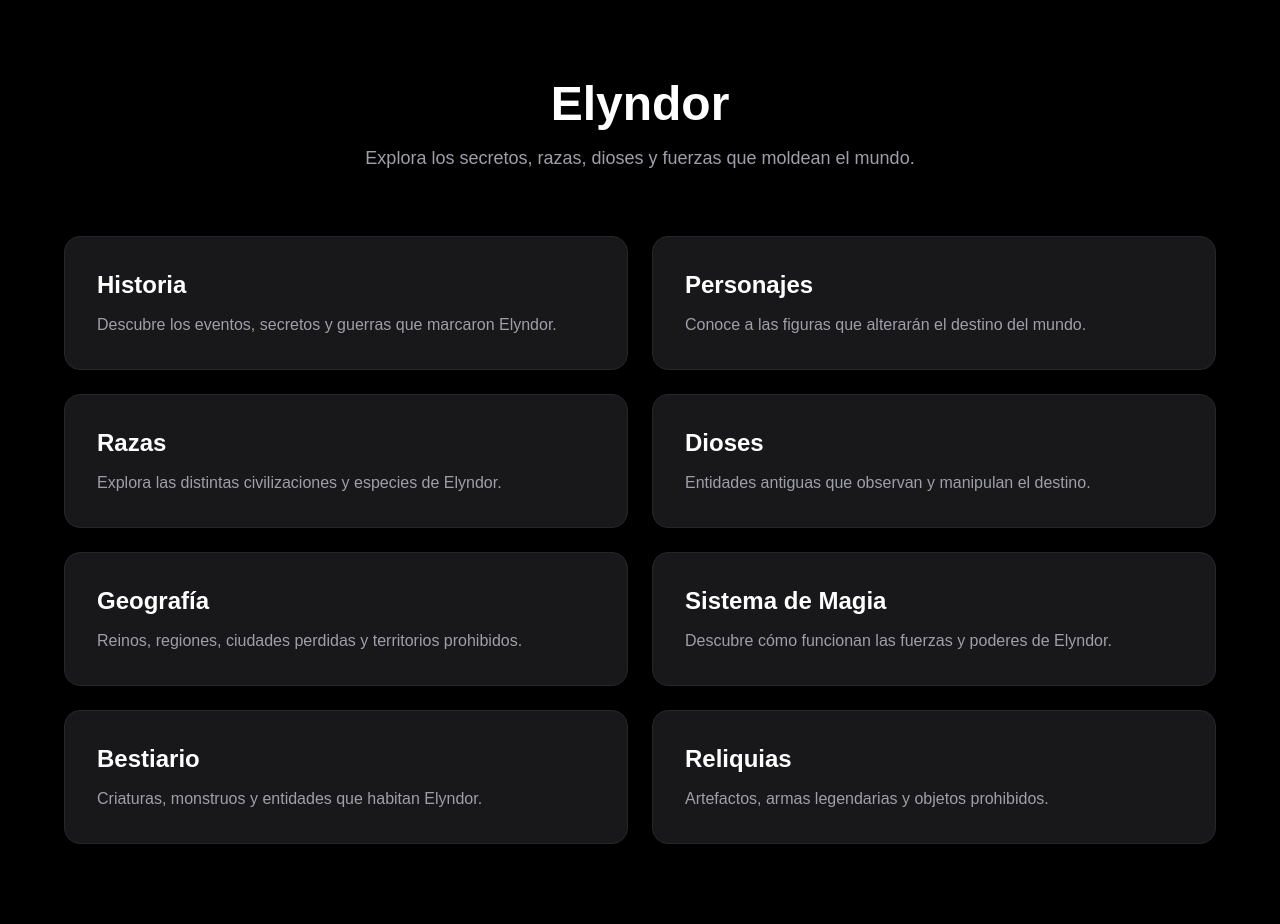
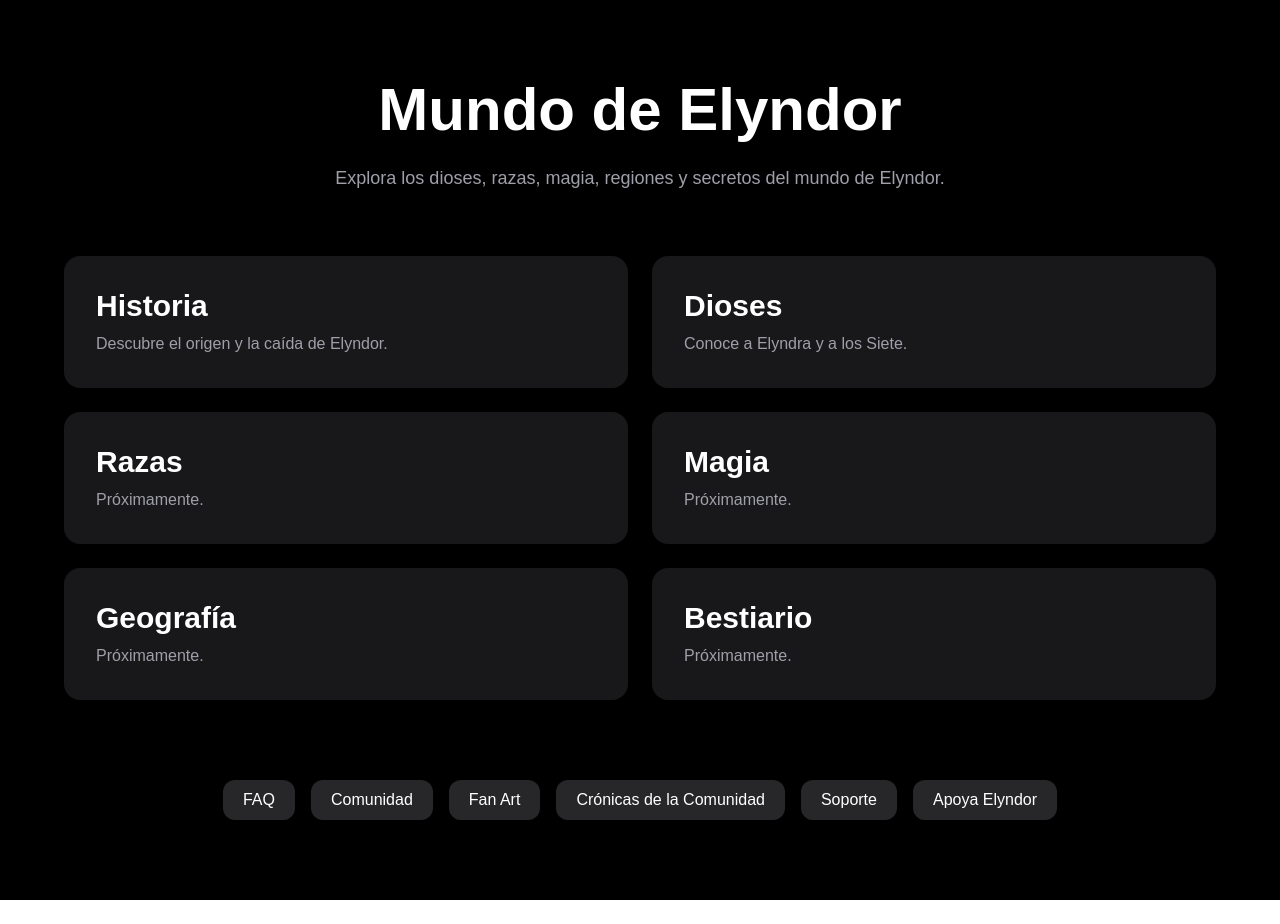
Before and after one commit to Zangentzu/elyndor-web, a Next.js app: page /mundo in a window 1280 px wide. After the commit the page ends 900 px from the top, so only its background shows below. Built offline with nearby package versions, Linux system fonts and the light colour scheme.

Commit message:
nuevo hub mundo

```diff
--- a/app/mundo/page.tsx
+++ b/app/mundo/page.tsx
@@ -6,113 +6,96 @@ export default function Mundo() {
 
       <div className="max-w-6xl mx-auto">
 
-        <h1 className="text-5xl font-bold text-center mb-4">
-          Elyndor
+        {/* TITULO */}
+        <h1 className="text-6xl font-bold text-center mb-6">
+          Mundo de Elyndor
         </h1>
 
-        <p className="text-center text-zinc-400 text-lg mb-16">
-          Explora los secretos, razas, dioses y fuerzas que moldean el mundo.
+        <p className="text-zinc-400 text-center text-lg mb-16 max-w-2xl mx-auto">
+          Explora los dioses, razas, magia, regiones y secretos
+          del mundo de Elyndor.
         </p>
 
+        {/* GRID PRINCIPAL */}
         <div className="grid grid-cols-1 md:grid-cols-2 gap-6">
 
           <Link href="/historia">
-            <div className="bg-zinc-900 hover:bg-zinc-800 transition rounded-2xl p-8 cursor-pointer border border-zinc-800">
-              <h2 className="text-2xl font-semibold mb-3">
-                Historia
-              </h2>
-
+            <div className="p-8 rounded-2xl bg-zinc-900 hover:bg-zinc-800 transition cursor-pointer">
+              <h2 className="text-3xl font-bold mb-2">Historia</h2>
               <p className="text-zinc-400">
-                Descubre los eventos, secretos y guerras que marcaron Elyndor.
-              </p>
-            </div>
-          </Link>
-
-          <Link href="/personajes">
-            <div className="bg-zinc-900 hover:bg-zinc-800 transition rounded-2xl p-8 cursor-pointer border border-zinc-800">
-              <h2 className="text-2xl font-semibold mb-3">
-                Personajes
-              </h2>
-
-              <p className="text-zinc-400">
-                Conoce a las figuras que alterarán el destino del mundo.
-              </p>
-            </div>
-          </Link>
-
-          <Link href="/razas">
-            <div className="bg-zinc-900 hover:bg-zinc-800 transition rounded-2xl p-8 cursor-pointer border border-zinc-800">
-              <h2 className="text-2xl font-semibold mb-3">
-                Razas
-              </h2>
-
-              <p className="text-zinc-400">
-                Explora las distintas civilizaciones y especies de Elyndor.
+                Descubre el origen y la caída de Elyndor.
               </p>
             </div>
           </Link>
 
           <Link href="/dioses">
-            <div className="bg-zinc-900 hover:bg-zinc-800 transition rounded-2xl p-8 cursor-pointer border border-zinc-800">
-              <h2 className="text-2xl font-semibold mb-3">
-                Dioses
-              </h2>
-
+            <div className="p-8 rounded-2xl bg-zinc-900 hover:bg-zinc-800 transition cursor-pointer">
+              <h2 className="text-3xl font-bold mb-2">Dioses</h2>
               <p className="text-zinc-400">
-                Entidades antiguas que observan y manipulan el destino.
+                Conoce a Elyndra y a los Siete.
               </p>
             </div>
           </Link>
 
-          <Link href="/geografia">
-            <div className="bg-zinc-900 hover:bg-zinc-800 transition rounded-2xl p-8 cursor-pointer border border-zinc-800">
-              <h2 className="text-2xl font-semibold mb-3">
-                Geografía
-              </h2>
-
+          <div className="p-8 rounded-2xl bg-zinc-900">
+            <h2 className="text-3xl font-bold mb-2">Razas</h2>
             <p className="text-zinc-400">
-                Reinos, regiones, ciudades perdidas y territorios prohibidos.
+              Próximamente.
             </p>
           </div>
-          </Link>
 
-          <Link href="/magia">
-            <div className="bg-zinc-900 hover:bg-zinc-800 transition rounded-2xl p-8 cursor-pointer border border-zinc-800">
-              <h2 className="text-2xl font-semibold mb-3">
-                Sistema de Magia
-              </h2>
-
+          <div className="p-8 rounded-2xl bg-zinc-900">
+            <h2 className="text-3xl font-bold mb-2">Magia</h2>
             <p className="text-zinc-400">
-                Descubre cómo funcionan las fuerzas y poderes de Elyndor.
+              Próximamente.
             </p>
           </div>
-          </Link>
 
-          <Link href="/bestiario">
-            <div className="bg-zinc-900 hover:bg-zinc-800 transition rounded-2xl p-8 cursor-pointer border border-zinc-800">
-              <h2 className="text-2xl font-semibold mb-3">
-                Bestiario
-              </h2>
-
+          <div className="p-8 rounded-2xl bg-zinc-900">
+            <h2 className="text-3xl font-bold mb-2">Geografía</h2>
             <p className="text-zinc-400">
-                Criaturas, monstruos y entidades que habitan Elyndor.
+              Próximamente.
             </p>
           </div>
-          </Link>
 
-          <Link href="/reliquias">
-            <div className="bg-zinc-900 hover:bg-zinc-800 transition rounded-2xl p-8 cursor-pointer border border-zinc-800">
-              <h2 className="text-2xl font-semibold mb-3">
-                Reliquias
-              </h2>
-
+          <div className="p-8 rounded-2xl bg-zinc-900">
+            <h2 className="text-3xl font-bold mb-2">Bestiario</h2>
             <p className="text-zinc-400">
-                Artefactos, armas legendarias y objetos prohibidos.
+              Próximamente.
             </p>
           </div>
-          </Link>
 
         </div>
+
+        {/* MENU INFERIOR */}
+        <div className="flex flex-wrap justify-center gap-4 mt-20">
+
+          <button className="px-5 py-2 rounded-xl bg-zinc-800 hover:bg-zinc-700 transition">
+            FAQ
+          </button>
+
+          <button className="px-5 py-2 rounded-xl bg-zinc-800 hover:bg-zinc-700 transition">
+            Comunidad
+          </button>
+
+          <button className="px-5 py-2 rounded-xl bg-zinc-800 hover:bg-zinc-700 transition">
+            Fan Art
+          </button>
+
+          <button className="px-5 py-2 rounded-xl bg-zinc-800 hover:bg-zinc-700 transition">
+            Crónicas de la Comunidad
+          </button>
+
+          <button className="px-5 py-2 rounded-xl bg-zinc-800 hover:bg-zinc-700 transition">
+            Soporte
+          </button>
+
+          <button className="px-5 py-2 rounded-xl bg-zinc-800 hover:bg-zinc-700 transition">
+            Apoya Elyndor
+          </button>
+
+        </div>
+
       </div>
     </div>
   );
--- a/app/page.tsx
+++ b/app/page.tsx
@@ -3,7 +3,6 @@ import Link from "next/link";
 export default function Home() {
   return (
     <div className="min-h-screen flex items-center justify-center bg-gradient-to-b from-black via-zinc-900 to-black text-white">
-
       <div className="text-center space-y-6 px-6">
 
         <h1 className="text-5xl font-bold tracking-wide">
```
Lines whose indentation alone changed are shown as unchanged.
